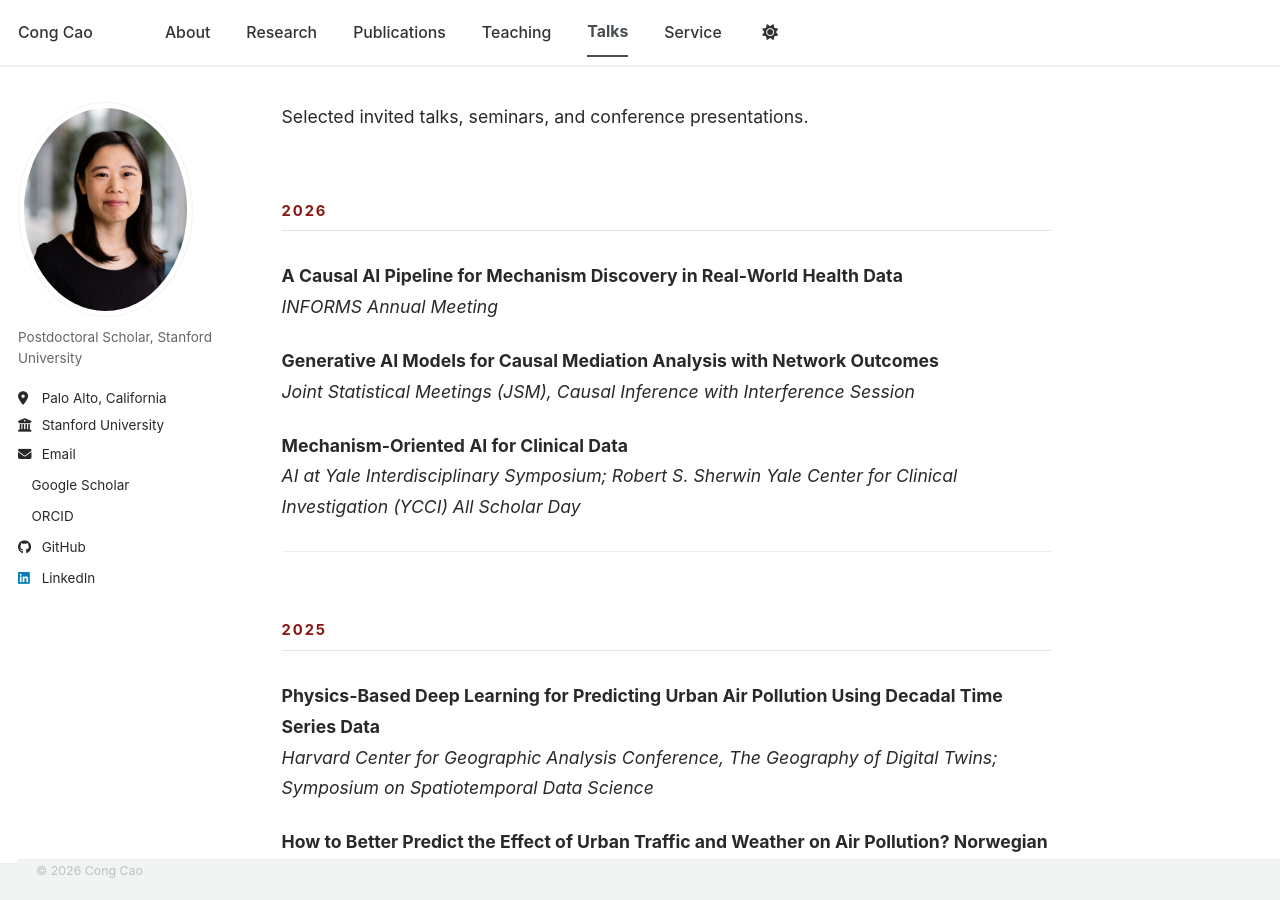
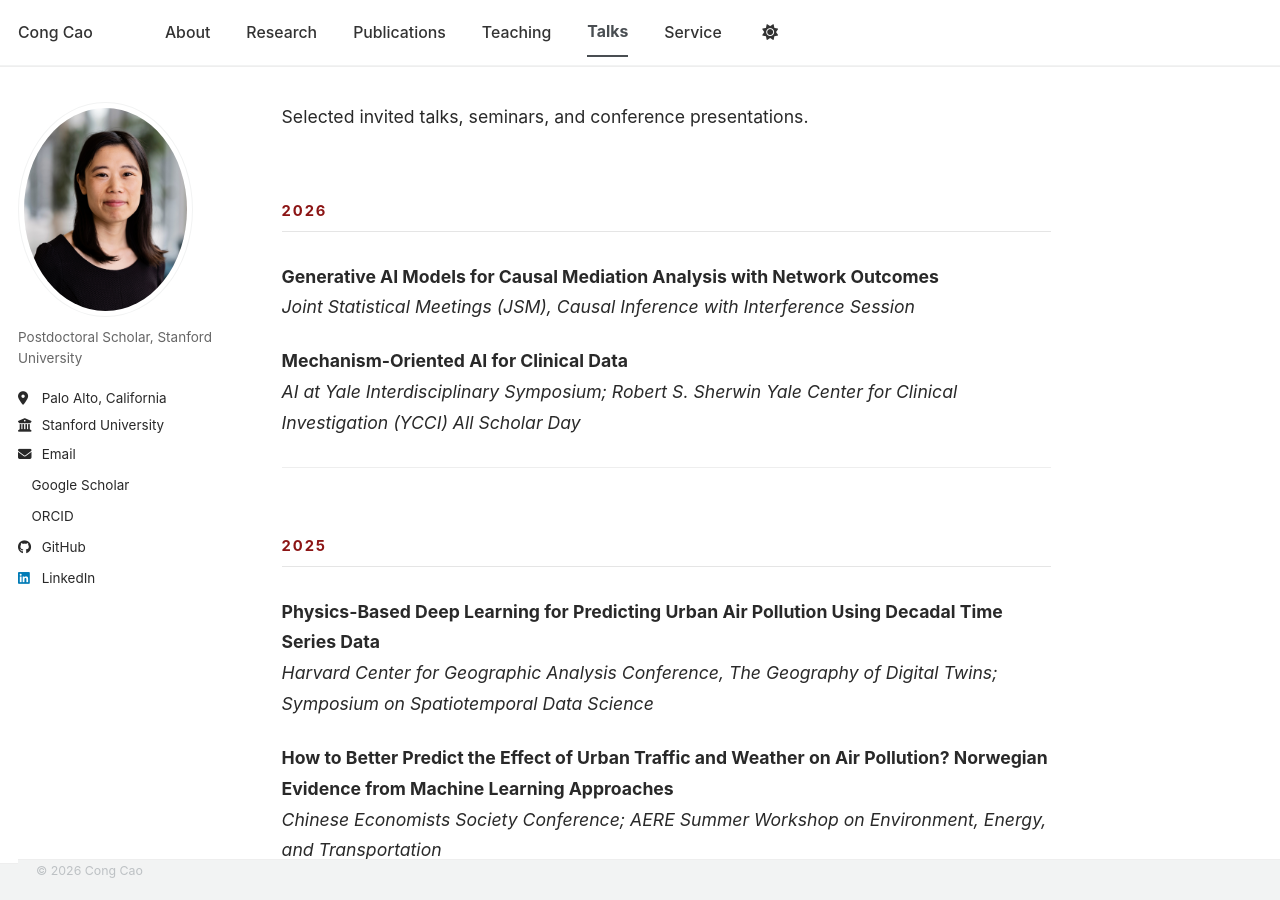
Before and after one commit to congca0/congca0.github.io, a Jekyll site: the page built from talks.md, in a window 1280 px wide and 900 px high. Built offline with Jekyll 4.4.1, drawn with Linux system fonts in a browser that asks for light colours; a style sheet for code colours, icons or effects is not loaded.

Commit message:
Update talks.md

```diff
--- a/talks.md
+++ b/talks.md
@@ -6,9 +6,6 @@ author_profile: true
 Selected invited talks, seminars, and conference presentations.
 
 ## 2026
-
-**A Causal AI Pipeline for Mechanism Discovery in Real-World Health Data**
-*INFORMS Annual Meeting*
 
 **Generative AI Models for Causal Mediation Analysis with Network Outcomes**
 *Joint Statistical Meetings (JSM), Causal Inference with Interference Session*
```
